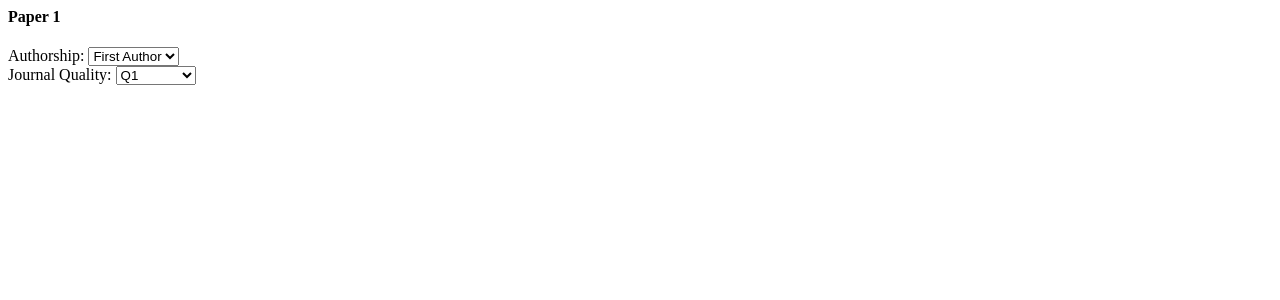
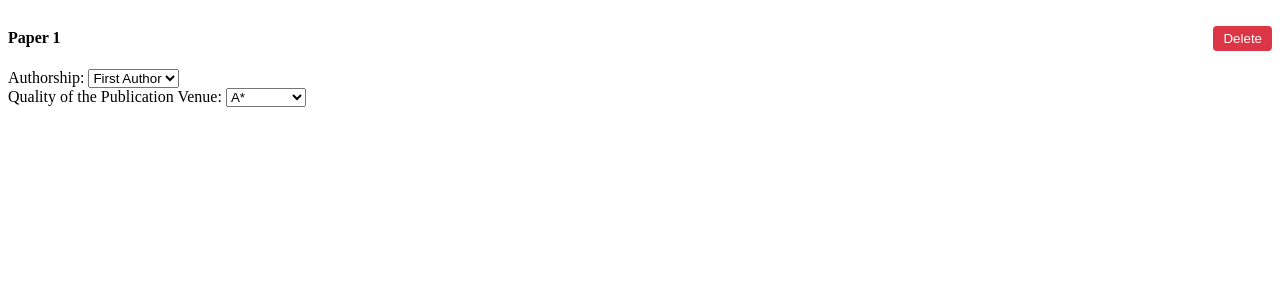
Before and after one commit to CSIS-BITS-GOA/courseload, a Flask app: template Research/templates/paper_entry.html in a window 1280 px wide. Shown: the top 300 px of the page. Run offline with Flask 3, Linux system fonts and the light colour scheme; the template is opened without the code that fills it: most values are stand-ins (such as "Sample title", 1, 10 or a date in 2020).

Commit message:
Update paper_entry.html

```diff
--- a/Research/templates/paper_entry.html
+++ b/Research/templates/paper_entry.html
@@ -1,5 +1,8 @@
 <div class="dynamic-section">
-    <h4>Paper {{ paper_num }}</h4>
+    <div style="display: flex; justify-content: space-between; align-items: center;">
+        <h4>Paper {{ paper_num }}</h4>
+        <button type="button" class="delete-paper-btn" data-paper-num="{{ paper_num }}" style="background-color: #dc3545; color: white; border: none; border-radius: 4px; padding: 5px 10px; cursor: pointer;">Delete</button>
+    </div>
     <div class="form-group">
         <label for="paper_{{ paper_num }}_authorship">Authorship:</label>
         <select id="paper_{{ paper_num }}_authorship" name="paper_{{ paper_num }}_authorship" required>
@@ -8,13 +11,16 @@
         </select>
     </div>
     <div class="form-group">
-        <label for="paper_{{ paper_num }}_quality">Journal Quality:</label>
+        <label for="paper_{{ paper_num }}_quality">Quality of the Publication Venue:</label>
         <select id="paper_{{ paper_num }}_quality" name="paper_{{ paper_num }}_quality" required>
-            <option value="1.5">Q1</option>
-            <option value="1.4">Q2</option>
-            <option value="1.4">Q3</option>
-            <option value="1.2">Q4</option>
-            <option value="1.0">Unranked</option>
+            <option value="30">A*</option>
+            <option value="25">A</option>
+            <option value="22">B</option>
+            <option value="20">C</option>
+            <option value="25">Q1</option>
+            <option value="22">Q2</option>
+            <option value="20">Q3</option>
+            <option value="15">Unranked</option>
         </select>
     </div>
 </div>
```
